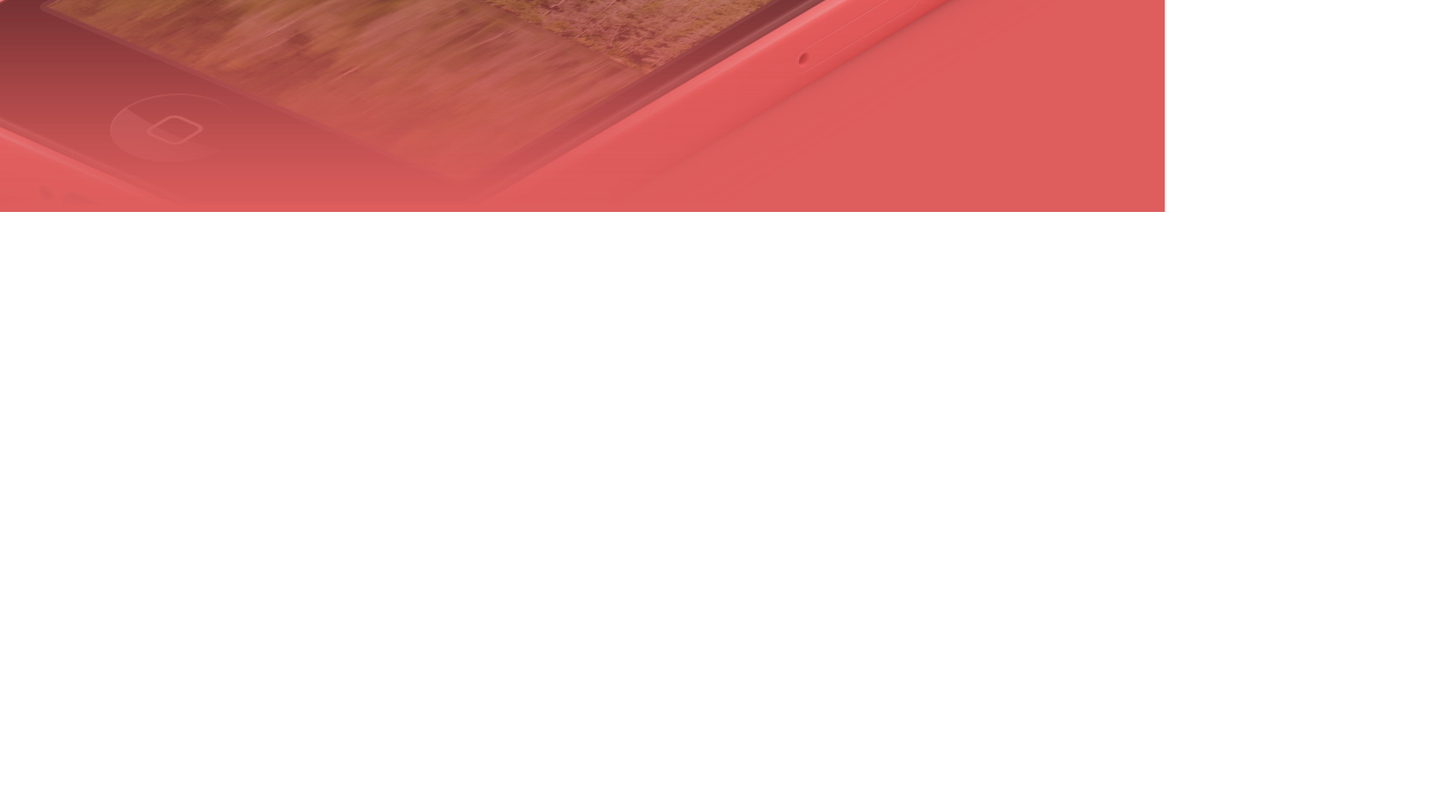
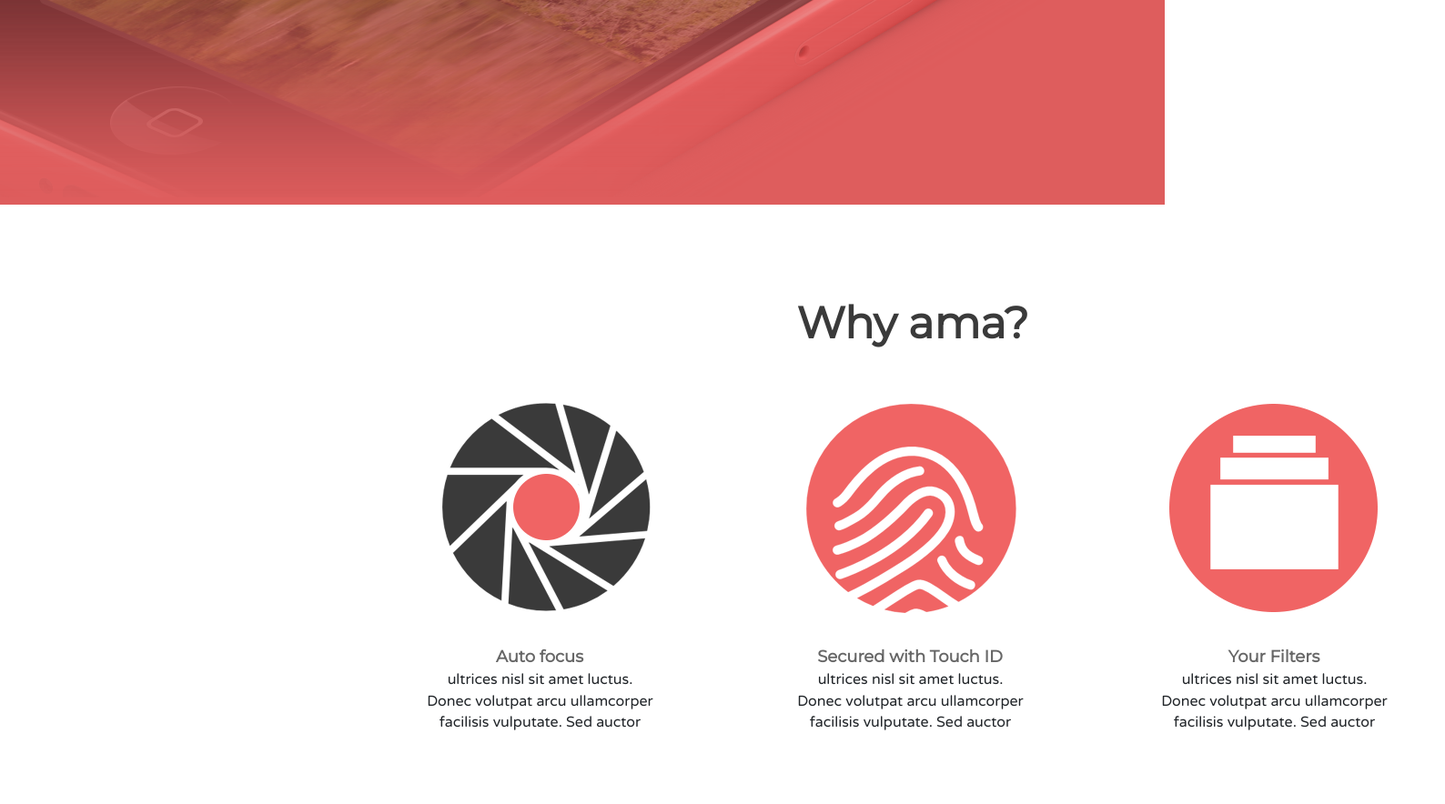
Before and after one commit to ara-bara/maket7, a website: page index.html in a window 1280 px wide. Shown: the part 562-1446 px from the top of the page at 91% size, 1588 px wide, since content can reach past the window. Before the commit the page ends 800 px from the top, so only its background shows below. Drawn offline with nearby package versions, Linux system fonts and the light colour scheme; a web font is replaced by a local one.

Commit message:
benefits without adaptive

```diff
--- a/index.html
+++ b/index.html
@@ -18,7 +18,7 @@
 					<div class="collapse navbar-collapse" id="navbarSupportedContent">
 						<ul class="navbar-nav ms-auto ">
 							<li class="nav-item">
-								<a class="nav-link" href="#">Home</a>
+								<a class="nav-link" href="#">Hello</a>
 							</li>
 							<li class="nav-item">
 								<a class="nav-link" href="#">Overview</a>
@@ -60,7 +60,28 @@
 						</div>
 					</div>
 				</div>
-				<div class="benefits"></div>
+				<div class="benefits">
+					<div class="container">
+						<h2>Why ama?</h2>
+						<div class="benefits-list">
+							<div class="benefits-list__item benefits-list__item_start">
+								<img src="img/focus.png" alt="mistake" title="focus">
+								<h3>Auto focus</h3>
+								<p>ultrices nisl sit amet luctus. Donec volutpat arcu ullamcorper facilisis vulputate. Sed auctor </p>
+							</div>
+							<div class="benefits-list__item benefits-list__item_middle">
+								<img src="img/touch_id.png" alt="mistake" title="touch_id">
+								<h3>Secured with Touch ID</h3>
+								<p>ultrices nisl sit amet luctus. Donec volutpat arcu ullamcorper facilisis vulputate. Sed auctor </p>
+							</div>
+							<div class="benefits-list__item benefits-list__item_end">
+								<img src="img/filters.png" alt="mistake" title="filters">
+								<h3>Your Filters</h3>
+								<p>ultrices nisl sit amet luctus. Donec volutpat arcu ullamcorper facilisis vulputate. Sed auctor </p>
+							</div>
+						</div>
+					</div>
+				</div>
 			</main>
 			<footer>
 			</footer>
--- a/scss/banner.scss
+++ b/scss/banner.scss
@@ -6,7 +6,7 @@
       margin: 0 auto;
       h2{
         font-family: 'Montserrat', sans-serif;
-        padding-top: 196px;
+        padding-top: 205px;
         margin-left: 163px;
         color: #ffffff;
         font-size: 90px;
@@ -17,7 +17,7 @@
         text-align: center;
       }
       &__buttons{
-        margin: 72px 0 0 33.4%;
+        margin: 68px 0 0 33.4%;
         display: flex;
         justify-content: space-between;
         max-width: 543px;
--- /dev/null
+++ b/scss/benefits.scss
@@ -0,0 +1,85 @@
+.benefits{
+  height: 695px;
+  .container{
+    margin-left: 418px;
+    h2{
+      margin-top: 102px;
+      margin-bottom: 58px;
+      font-family: 'Montserrat', sans-serif;
+      font-size: 48px;
+      line-height: 1.2;
+      font-weight: 600;
+      color: #3a3a3a;
+      text-align: center;
+    }
+    .benefits-list{
+      display: flex;
+      justify-content: space-around;
+      &__item{
+        width: 33.33%;
+        img{
+          width: 229px;
+          height: 229px;
+          display: block;
+        }
+        h3{
+          font-family: 'Montserrat', sans-serif;
+          text-align: center;
+          font-size: 18px;
+          font-weight: 600;
+          color: #666666;
+        }
+        p{
+          text-align: center;
+          width: 250px;
+          font-size: 16px;
+        }
+      }
+      &__item_start {
+        img {
+          margin: 0 0 0 57px;
+        }
+        h3{
+          margin-top: 40px;
+          margin-right: 54px;
+          letter-spacing: 0;
+          word-spacing: 0;
+        }
+        p{
+          margin: -4px 0 0 40px;
+          line-height: 23.5px;
+        }
+      }
+      &__item_middle {
+        img {
+          width: 231px;
+          height: 230px;
+          margin: 1px 0 0 74px;
+        }
+        h3{
+          margin-top: 38px;
+          margin-right: 6px;
+          letter-spacing: 0;
+          word-spacing: 0;
+        }
+        p{
+          margin: -4px 0 0 64px;
+          line-height: 23.5px;
+        }
+      }
+      &__item_end {
+        img {
+          margin: 1px 0 0 90px;
+        }
+        h3{
+          margin-top: 39px;
+          margin-left: 28px;
+        }
+        p{
+          margin: -4px 0 0 81px;
+          line-height: 23.5px;
+        }
+      }
+    }
+  }
+}
--- a/scss/header.scss
+++ b/scss/header.scss
@@ -1,8 +1,8 @@
 .navbar {
-  height: 98px;
+  height: 90px;
   &-brand {
     color: white;
-    height: 98px;
+    height: 96px;
     font-size: 60px;
     line-height: 102px;
     font-weight: 700;
--- a/scss/style.scss
+++ b/scss/style.scss
@@ -71,4 +71,5 @@ main{
 
 @import "header.scss";
 @import "banner.scss";
+@import "benefits.scss";
 @import "adaptive.scss";
```
Also changed, not shown: css/style.css, img/filters.png (added), img/focus.png (added), img/touch_id.png (added), scss/catalog (4th copy).scss (deleted).
